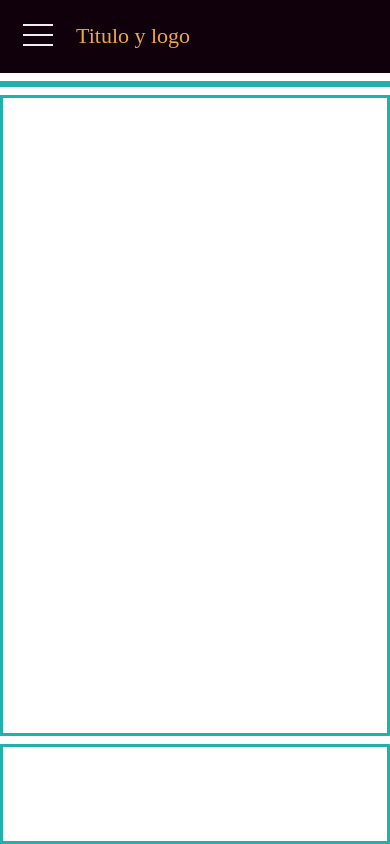
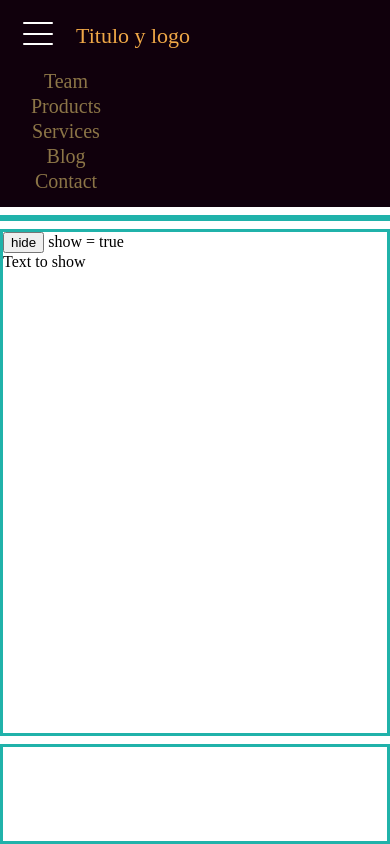
Before and after one commit to Raga98/template, an Angular app: page / in a window 390 px wide. Built offline with nearby package versions, Linux system fonts and the light colour scheme.

Commit message:
nothing new just proves in the content

```diff
--- a/src/app/app.component.html
+++ b/src/app/app.component.html
@@ -4,50 +4,11 @@
   </div>
   <div class="left"></div>
   <div class="content">
-    <!--Lorem ipsum dolor sit amet, consectetur adipiscing elit. Quisque bibendum augue risus, at rhoncus sem facilisis commodo.
-    Donec interdum tellus lorem, non ornare justo facilisis id. Aenean molestie varius mi. Nulla facilisi. Donec pretium eros quis lectus hendrerit auctor.
-    Nunc ac orci aliquet nunc tempus cursus. Suspendisse iaculis vitae ligula nec suscipit. Fusce facilisis eros rutrum turpis suscipit, ut auctor arcu sagittis.
-    Fusce enim lorem, euismod vitae sagittis quis, molestie et purus.<br><br><br>
-
-    Aliquam erat volutpat. Nullam et blandit mi. Sed vel posuere est, non tempor urna. Suspendisse neque nulla, viverra nec enim ac, fermentum gravida felis. Nullam et est velit.
-    Class aptent taciti sociosqu ad litora torquent per conubia nostra, per inceptos himenaeos. Sed id luctus ex. Nam porta sem eget urna luctus, eget pharetra mi fermentum.
-    Praesent ullamcorper magna non neque faucibus malesuada.<br><br><br>
-
-    Nunc laoreet sem et ullamcorper hendrerit.
-    Aenean commodo nisi sit amet ultricies pellentesque.
-    Etiam tincidunt elit vitae risus imperdiet, et tempor ante semper. Nam sit amet nunc lacus. Sed vel metus massa.
-    Cras semper fringilla lectus, eget suscipit sem eleifend eu. Ut ut congue libero. Curabitur tincidunt faucibus dui, in maximus nibh consectetur id.
-    Donec fermentum mi id neque ullamcorper tincidunt.<br><br><br>
-
-    Mauris tincidunt velit eget mollis interdum.
-    Donec eu ligula non nisi pulvinar lobortis ac sed turpis. Sed hendrerit venenatis dui a ultrices.
-    Ut commodo magna elit. Nam at sem convallis, convallis lacus sit amet, porttitor nisl. In efficitur est non urna interdum consectetur.
-    Phasellus dolor nulla, varius non ligula vel, dictum pharetra ante. Phasellus imperdiet odio eget magna volutpat, vitae ultricies libero lobortis.<br><br><br>
-
-    Pellentesque laoreet vulputate consectetur. Morbi suscipit ante viverra enim tristique, semper tincidunt dolor efficitur. Nam ac auctor felis, a pulvinar libero.
-    Nam viverra, odio a porta pharetra, elit turpis consectetur velit, et malesuada diam nibh nec ligula. Vestibulum sed est quis lectus feugiat venenatis et sed enim.
-    Proin fermentum, massa in dignissim lacinia, dolor velit tempor diam, faucibus iaculis neque quam sit amet eros.
-    Vestibulum ante ipsum primis in faucibus orci luctus et ultrices posuere cubilia Curae; Etiam pharetra enim lorem, ac auctor augue commodo quis.
-    Nam erat urna, porta et tellus ac, rhoncus vulputate mi. Aenean dui nisi, scelerisque in tortor in, condimentum placerat neque.
-    Phasellus lacinia felis eleifend, fermentum tortor quis, auctor odio. Morbi at nisi non ex eleifend vehicula.
-    Curabitur erat velit, facilisis eget bibendum vulputate, fringilla sed lacus. Sed ac tincidunt erat. Quisque mattis tellus at metus pretium auctor.<br><br>
-
-    Pellentesque laoreet vulputate consectetur. Morbi suscipit ante viverra enim tristique, semper tincidunt dolor efficitur. Nam ac auctor felis, a pulvinar libero.
-    Nam viverra, odio a porta pharetra, elit turpis consectetur velit, et malesuada diam nibh nec ligula. Vestibulum sed est quis lectus feugiat venenatis et sed enim.
-    Proin fermentum, massa in dignissim lacinia, dolor velit tempor diam, faucibus iaculis neque quam sit amet eros.
-    Vestibulum ante ipsum primis in faucibus orci luctus et ultrices posuere cubilia Curae; Etiam pharetra enim lorem, ac auctor augue commodo quis.
-    Nam erat urna, porta et tellus ac, rhoncus vulputate mi. Aenean dui nisi, scelerisque in tortor in, condimentum placerat neque.
-    Phasellus lacinia felis eleifend, fermentum tortor quis, auctor odio. Morbi at nisi non ex eleifend vehicula.
-    Curabitur erat velit, facilisis eget bibendum vulputate, fringilla sed lacus. Sed ac tincidunt erat. Quisque mattis tellus at metus pretium auctor.<br><br>
-
-    Pellentesque laoreet vulputate consectetur. Morbi suscipit ante viverra enim tristique, semper tincidunt dolor efficitur. Nam ac auctor felis, a pulvinar libero.
-    Nam viverra, odio a porta pharetra, elit turpis consectetur velit, et malesuada diam nibh nec ligula. Vestibulum sed est quis lectus feugiat venenatis et sed enim.
-    Proin fermentum, massa in dignissim lacinia, dolor velit tempor diam, faucibus iaculis neque quam sit amet eros.
-    Vestibulum ante ipsum primis in faucibus orci luctus et ultrices posuere cubilia Curae; Etiam pharetra enim lorem, ac auctor augue commodo quis.
-    Nam erat urna, porta et tellus ac, rhoncus vulputate mi. Aenean dui nisi, scelerisque in tortor in, condimentum placerat neque.
-    Phasellus lacinia felis eleifend, fermentum tortor quis, auctor odio. Morbi at nisi non ex eleifend vehicula.
-    Curabitur erat velit, facilisis eget bibendum vulputate, fringilla sed lacus. Sed ac tincidunt erat. Quisque mattis tellus at metus pretium auctor.<br><br>
-  -->
+      <button (click)="show = !show">{{show ? 'hide' : 'show'}}</button>
+      show = {{show}}
+      <br>
+      <div *ngIf="show; else elseBlock">Text to show</div>
+      <ng-template #elseBlock>Alternate text while primary text is hidden</ng-template>
   </div>
   <div class="right"></div>
   <div class="footer"></div>
--- a/src/app/app.component.ts
+++ b/src/app/app.component.ts
@@ -6,8 +6,17 @@ import { Component } from '@angular/core';
   styleUrls: ['./app.component.css']
 })
 export class AppComponent {
+
   title = 'app';
+
+  show: boolean = true;
+
 }
+
+
+
+
+
 
 /*
 function myFunction() {
--- a/src/app/menu/menu.component.css
+++ b/src/app/menu/menu.component.css
@@ -79,19 +79,25 @@ a:active {
         position: relative;
         margin-left: 8px;
         border-radius: 10px;
+        padding-top: 2px
     }
     label {
-        display: block;
+        display: grid;
+        grid-gap: 2px;
         width: 30px;
         height: 30px;
-        padding: 14px 10px 7px 10px;
+        padding: 10px 10px 7px 10px;
         cursor: pointer;
     }
     /*Toggle button aimation*/
     span {
         display: block;
-        height: 8px;
-        border-top: 2px solid #eee;
+        height: 2px;
+        background-color: white;
+        border-radius: 25px;
+    }
+    label:hover span {
+        height: 3px;
     }
 
     .nav-links {
@@ -116,6 +122,7 @@ a:active {
         background-color: #EFA747
     }
 }
-.none {
+
+.oculto {
     display: none;
 }
--- a/src/app/menu/menu.component.html
+++ b/src/app/menu/menu.component.html
@@ -13,7 +13,7 @@
         </label>
     </div>
   </div>
-  <div [class.none]="visible" class="nav-links">
+  <div [class.oculto]="visible" class="nav-links">
       <a routerLink="/team">Team</a>
       <a>Products</a>
       <a routerLink="/retro">Services</a>
--- a/src/app/menu/menu.component.ts
+++ b/src/app/menu/menu.component.ts
@@ -1,4 +1,4 @@
-import { Component, OnInit, Output, EventEmitter  } from '@angular/core';
+import { Component, OnInit } from '@angular/core';
 
 @Component({
   selector: 'app-menu',
@@ -7,24 +7,19 @@ import { Component, OnInit, Output, EventEmitter  } from '@angular/core';
 })
 export class MenuComponent implements OnInit {
 
-//Declaración de la variable visible, se le define como boolean y se le asigna un valor = true
-visible: boolean = true;
-//Acontinuación se definen open y close dentro de Output
-@Output() open: EventEmitter<any> = new EventEmitter();
-@Output() close: EventEmitter<any> = new EventEmitter();
+  //public hidden = "oculto";
+  //public display = "display";
 
-toggle() {
-  this.visible = !this.visible;
-  if (this.visible) {
-    this.open.emit(null);
-  } else {
-    this.close.emit(null);
+  //Declaración de la variable visible, se le define como boolean y se le asigna un valor = true
+  visible: boolean = false;
+  classMenu: string = 'oculto';
+  //Cada vez que es accionado toggle el valor de la variable visible es cambiado por su negativo
+  toggle() {
+    this.classMenu = 'display'
+    this.classMenu = 'oculto'
+  }
+
+  constructor() { }
+  ngOnInit() {
   }
 }
-
-  constructor() { }
-
-  ngOnInit() {
-  }
-
-}
```
